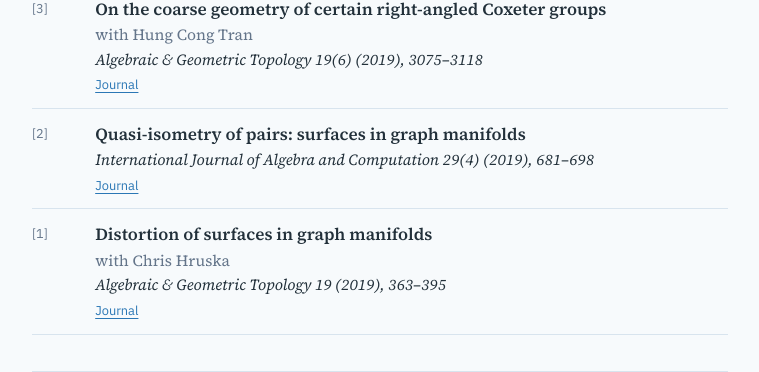
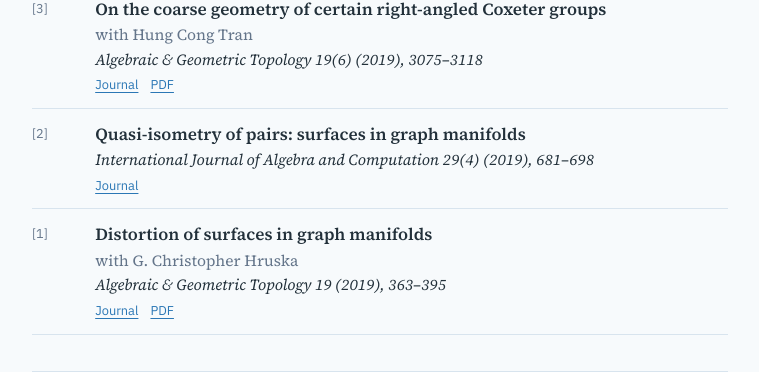
Before and after one commit to nthoang-math/nthoang-math.github.io, a plain HTML site: page index.html in a window 1280 px wide. Shown: the part 3926-4298 px from the top of the page, without its empty margins (260-1019 px from the left). Drawn offline with Linux system fonts and the light colour scheme.

Commit message:
Add files via upload

```diff
--- a/index.html
+++ b/index.html
@@ -355,7 +355,7 @@ const PAPERS = [
   {t:"Quasi-redirecting boundaries of groups with linear divergence and 3-manifold groups", a:"", v:"Geometriae Dedicata 220 (2026), 30", tags:["bd","3m"], l:[["Journal","https://link.springer.com/article/10.1007/s10711-026-01084-z"],["arXiv:2505.06790","https://arxiv.org/abs/2505.06790"],["PDF","https://drive.google.com/file/d/1IuvGolmNO3VR3Ze6P163CcwK0OkgRzVW/view?usp=sharing"]]},
   {t:"Quasi-redirecting boundaries of nonpositively curved groups", a:"with Yulan Qing", v:"Groups, Geometry, and Dynamics, to appear", tags:["bd","3m"], l:[["arXiv:2503.22994","https://arxiv.org/abs/2503.22994"],["PDF","https://drive.google.com/file/d/1V4qgucmu9jEm5LI7ddGuqaMIPZO8jpIY/view?usp=sharing"]]},
   {t:"Coarse geometry of extended admissible groups", a:"with Toan Trong Dao", v:"Submitted", tags:["adm"], pre:true, l:[["arXiv:2512.24784","https://arxiv.org/abs/2512.24784"]]},
-  {t:"Separability properties of extended admissible groups", a:"", v:"Forum Mathematicum 38(2) (2026), 519–537", tags:["adm"], l:[["Journal","https://www.degruyterbrill.com/document/doi/10.1515/forum-2024-0194/html"],["PDF","https://drive.google.com/file/d/17nrGMS_l-AvhJE4NuXq4-Ybw1uupGXNU/view?usp=sharing"]]},
+  {t:"Separability properties of extended admissible groups", a:"", v:"Forum Mathematicum 38(2) (2026), 519–537", tags:["adm"], l:[["Journal","https://www.degruyterbrill.com/document/doi/10.1515/forum-2024-0194/html"]]},
   {t:"Property (QT) of 3-manifold groups", a:"with Suzhen Han and Wenyuan Yang", v:"Algebraic & Geometric Topology 25 (2025), 107–159", tags:["3m"], l:[["Journal","https://msp.org/agt/2025/25-1/p04.xhtml"],["PDF","https://msp.org/agt/2025/25-1/agt-v25-n1-p04-s.pdf"]]},
   {t:"Some remarks on subgroups of free-by-cyclic groups", a:"with Minh Nhat Doan", v:"Vietnam Journal of Mathematics 54 (2026), 715–728", tags:["fbc"], l:[["Journal","https://link.springer.com/article/10.1007/s10013-025-00762-x"]]},
   {t:"Sublinearly Morse boundary of CAT(0) admissible groups", a:"with Yulan Qing", v:"Journal of Group Theory 27(4) (2024), 857–897", tags:["adm","bd"], l:[["Journal","https://www.degruyter.com/document/doi/10.1515/jgth-2023-0145/html"],["PDF","https://www.researchgate.net/publication/358975937_Sublinearly_Morse_Boundary_of_CAT0_admissible_groups"]]},
@@ -367,9 +367,9 @@ const PAPERS = [
   {t:"Subgroup distortion of 3-manifold groups", a:"with Hongbin Sun", v:"Transactions of the American Mathematical Society 373(9) (2020), 6683–6711", tags:["3m"], l:[["Journal","https://www.ams.org/journals/tran/2020-373-09/S0002-9947-2020-08139-2/home.html"]]},
   {t:"Distortion of surfaces in 3-manifolds", a:"", v:"Journal of Topology 12(4) (2019), 1115–1145", tags:["3m"], l:[["Journal","https://londmathsoc.onlinelibrary.wiley.com/doi/abs/10.1112/topo.12114"]]},
   {t:"On the relative hyperbolicity and manifold structure of certain right-angled Coxeter groups", a:"with Hung Cong Tran and Matthew Haulmark", v:"International Journal of Algebra and Computation 30(3) (2020), 501–537", tags:["cox"], l:[["Journal","https://www.worldscientific.com/doi/abs/10.1142/S0218196720500095"]]},
-  {t:"On the coarse geometry of certain right-angled Coxeter groups", a:"with Hung Cong Tran", v:"Algebraic & Geometric Topology 19(6) (2019), 3075–3118", tags:["cox"], l:[["Journal","https://projecteuclid.org/euclid.agt/1572314550"]]},
+  {t:"On the coarse geometry of certain right-angled Coxeter groups", a:"with Hung Cong Tran", v:"Algebraic & Geometric Topology 19(6) (2019), 3075–3118", tags:["cox"], l:[["Journal","https://doi.org/10.2140/agt.2019.19.3075"],["PDF","https://msp.org/agt/2019/19-6/agt-v19-n6-p11-s.pdf"]]},
   {t:"Quasi-isometry of pairs: surfaces in graph manifolds", a:"", v:"International Journal of Algebra and Computation 29(4) (2019), 681–698", tags:["3m"], l:[["Journal","https://www.worldscientific.com/doi/abs/10.1142/S0218196719500218"]]},
-  {t:"Distortion of surfaces in graph manifolds", a:"with Chris Hruska", v:"Algebraic & Geometric Topology 19 (2019), 363–395", tags:["3m"], l:[["Journal","https://projecteuclid.org/euclid.agt/1549940436"]]}
+  {t:"Distortion of surfaces in graph manifolds", a:"with G. Christopher Hruska", v:"Algebraic & Geometric Topology 19 (2019), 363–395", tags:["3m"], l:[["Journal","https://doi.org/10.2140/agt.2019.19.363"],["PDF","https://msp.org/agt/2019/19-1/agt-v19-n1-p09-s.pdf"]]}
 ];
 
 const list = document.getElementById('paperlist');
```
